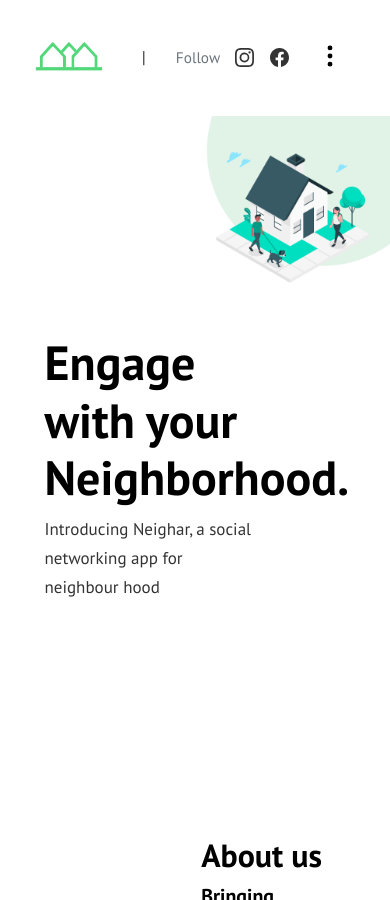
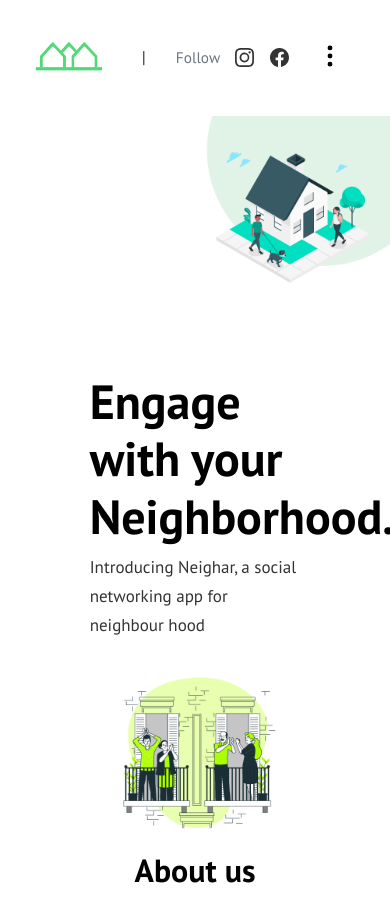
Before and after one commit to thomas0sae/neighar.com.github.io, a Jekyll site: the page built from index.html, in a window 390 px wide and 900 px high. Built offline with Jekyll 4.4.1, drawn with Linux system fonts in a browser that asks for light colours; the list of posts is cut into pages by our own code; some of the changed text lies outside the part shown.

Commit message:
responsiveness

```diff
--- a/assets/css/theme.scss
+++ b/assets/css/theme.scss
@@ -825,3 +825,233 @@
 height: 16rem;
 background: rgb(255, 218, 218);
 }
+
+@media only screen and (max-width: 1024px) {
+
+  .heros{
+    /* width: 100% !important; */
+    height: 80vh;
+    display: flex;
+    justify-content: space-between;
+    align-items: center;
+    // margin:0 10%!important;
+  }
+  .heros>.left{
+
+    width: 70%;
+  }
+  .heros>.left>h1{
+    font-size: 48px;
+  }
+  .heros>.right{
+
+    width: 20%;
+  }
+  .main-img>img{
+   width: 51vw;
+   position: absolute;
+   right: 0;
+   z-index: -1;
+  }
+
+
+
+  .about-us-section{
+    display: flex;
+    column-gap: 2rem;
+    align-items: center;
+    line-height: 2;
+    // margin-top: 3rem!important;
+  }
+  .about-us-section>.left{
+    // width: 40%;
+  }
+  .about-us-section>.right{
+    width: 60%;
+  }
+  .about-us-section>.left>img{
+    width: 40vw;
+  }
+  .about-us-section>.right>h2{
+    font-size: 32px;
+  }
+  .about-us-section>.right>p{
+    font-size: 18px;
+  }
+
+  .about-us-section2{
+    display: flex;
+    column-gap: 2rem;
+    align-items: center;
+    line-height: 2;
+    // margin-top: 3rem!important;
+  }
+  .about-us-section2>.left{
+    width: 60%;
+  }
+  .about-us-section2>.right{
+    // width: 60%;
+  }
+  .about-us-section2>.right>img{
+    width: 40vw;
+  }
+  .about-us-section2>.left>h2{
+    font-size: 32px;
+  }
+  .about-us-section2>.left>p{
+    font-size: 18px;
+  }
+
+
+  .second-image>img{
+    width: 100vw;
+    left: 0;
+    right: 0;
+    position: absolute;
+    opacity: .6;
+    z-index: -1;
+    transform: scaleX(-1);
+    overflow: hidden;
+  }
+  .testimonial{
+    display: flex;
+    flex-direction: column;
+    justify-content: center;
+    align-items: center;
+    margin: 8rem 0 !important;
+  }
+  .testimonial>.cards{
+    display: flex;
+    justify-content: center;
+    flex-wrap: wrap;
+    gap: 2rem;
+    margin-top: 4rem!important;
+
+  }
+  .testimonial>.cards>.card{
+  width: 20rem;
+  height: 16rem;
+  background: rgb(255, 218, 218);
+  }
+
+
+}
+
+@media only screen and (max-width: 767px) {
+
+  .heros{
+    /* width: 100% !important; */
+    height: 60vh;
+    display: flex;
+    flex-direction: column-reverse;
+    justify-content: space-between;
+    // margin:0 10%!important;
+  }
+  .heros>.left{
+
+    width: 70%;
+  }
+  .heros>.left>h1{
+    font-size: 48px;
+  }
+  .heros>.right{
+
+    width: 20%;
+  }
+  .main-img>img{
+   width: 51vw;
+   position: absolute;
+   right: 0;
+   z-index: -1;
+  }
+
+
+
+  .about-us-section{
+    display: flex;
+    flex-direction: column;
+    column-gap: 2rem;
+    align-items: center;
+  }
+  .about-us-section>.left{
+    // width: 40%;
+  }
+  .about-us-section>.right{
+    width: 100%;
+    text-align: center;
+  }
+  .about-us-section>.left>img{
+    width: 50vw;
+  }
+  .about-us-section>.right>h2{
+    font-size: 32px;
+  }
+  .about-us-section>.right>p{
+    font-size: 18px;
+  }
+
+  .about-us-section2{
+    display: flex;
+    flex-direction: column;
+    column-gap: 2rem;
+    align-items: center;
+    line-height: 2;
+    margin: 4rem 0 0 0;
+  }
+  .about-us-section2>.left{
+    width: 100%;
+    text-align: center;
+  }
+  .about-us-section2>.right{
+    // width: 60%;
+  }
+  .about-us-section2>.right>img{
+    width: 50vw;
+  }
+  .about-us-section2>.left>h2{
+    font-size: 32px;
+  }
+  .about-us-section2>.left>p{
+    font-size: 18px;
+  }
+
+
+  .second-image>img{
+    width: 100vw;
+    left: 0;
+    right: 0;
+    position: absolute;
+    opacity: .6;
+    z-index: -1;
+    transform: scaleX(-1);
+    overflow: hidden;
+  }
+  .testimonial{
+    display: flex;
+    flex-direction: column;
+    justify-content: center;
+    align-items: center;
+    margin: 8rem 0 !important;
+  }
+  .testimonial>.cards{
+    display: flex;
+    justify-content: center;
+    flex-wrap: wrap;
+    gap: 2rem;
+    margin-top: 4rem!important;
+
+  }
+  .testimonial>.cards>.card{
+  width: 20rem;
+  height: 16rem;
+  background: rgb(255, 218, 218);
+  }
+
+
+
+
+}
+
+@media only screen and (max-width: 592px) {
+
+}
--- a/index.html
+++ b/index.html
@@ -57,6 +57,10 @@
       <p>Take a break from your busy life and get to know your neighbors better. Neighar is here to help you connect with the people in your community and make your neighborhood a more welcoming place. We're all about building friendships and creating a happier, friendlier neighborhood</p>
   </div>
 </div>
+<div class="downloads" style="display: flex;justify-content: center;gap: 1rem; margin-top: 1rem;">
+  <a href="https://play.google.com/store/apps/details?id=com.koottali.app&hl=en_IN&gl=US" target="_blank" class="btn btn-dark text-white px-5 btn-lg mb-4" ><img src={{site.baseurl}}/assets/images/google-play.svg style="width: 20px;" alt=""> Play Store</a>
+  <a href="https://apps.apple.com/us/app/koottali-connect-with-mallus/id6448742453" target="_blank" class="btn btn-dark text-white px-5 btn-lg mb-4"><img src={{site.baseurl}}/assets/images/app-store.svg style="width: 20px;" alt=""> App Store</a>
+</div>
 <div class="about-us-section2">
   <div class="left">
     <h2>About us </h2>
@@ -68,10 +72,7 @@
   </div>
 </div>
 
-<div class="downloads" style="display: flex;justify-content: center;gap: 1rem; margin-top: 1rem;">
-  <a href="https://play.google.com/store/apps/details?id=com.koottali.app&hl=en_IN&gl=US" target="_blank" class="btn btn-dark text-white px-5 btn-lg mb-4" ><img src={{site.baseurl}}/assets/images/google-play.svg style="width: 20px;" alt=""> Play Store</a>
-  <a href="https://apps.apple.com/us/app/koottali-connect-with-mallus/id6448742453" target="_blank" class="btn btn-dark text-white px-5 btn-lg mb-4"><img src={{site.baseurl}}/assets/images/app-store.svg style="width: 20px;" alt=""> App Store</a>
-</div>
+
 
 <div class="second-image">
   <img src="{{site.baseurl}}/assets/images/new.png" alt="">
@@ -91,8 +92,8 @@
 
 <!-- Featured
 ================================================== -->
+<h1 style="text-align: center; margin-bottom: 4rem;">Blog Posts</h1>
 <section class="row">
-  <h1 style="text-align: center;">testimonials</h1>
   {% for post in site.posts %}
       {% if post.featured == true %}
           <div class="col-md-4 mb-5">
```
